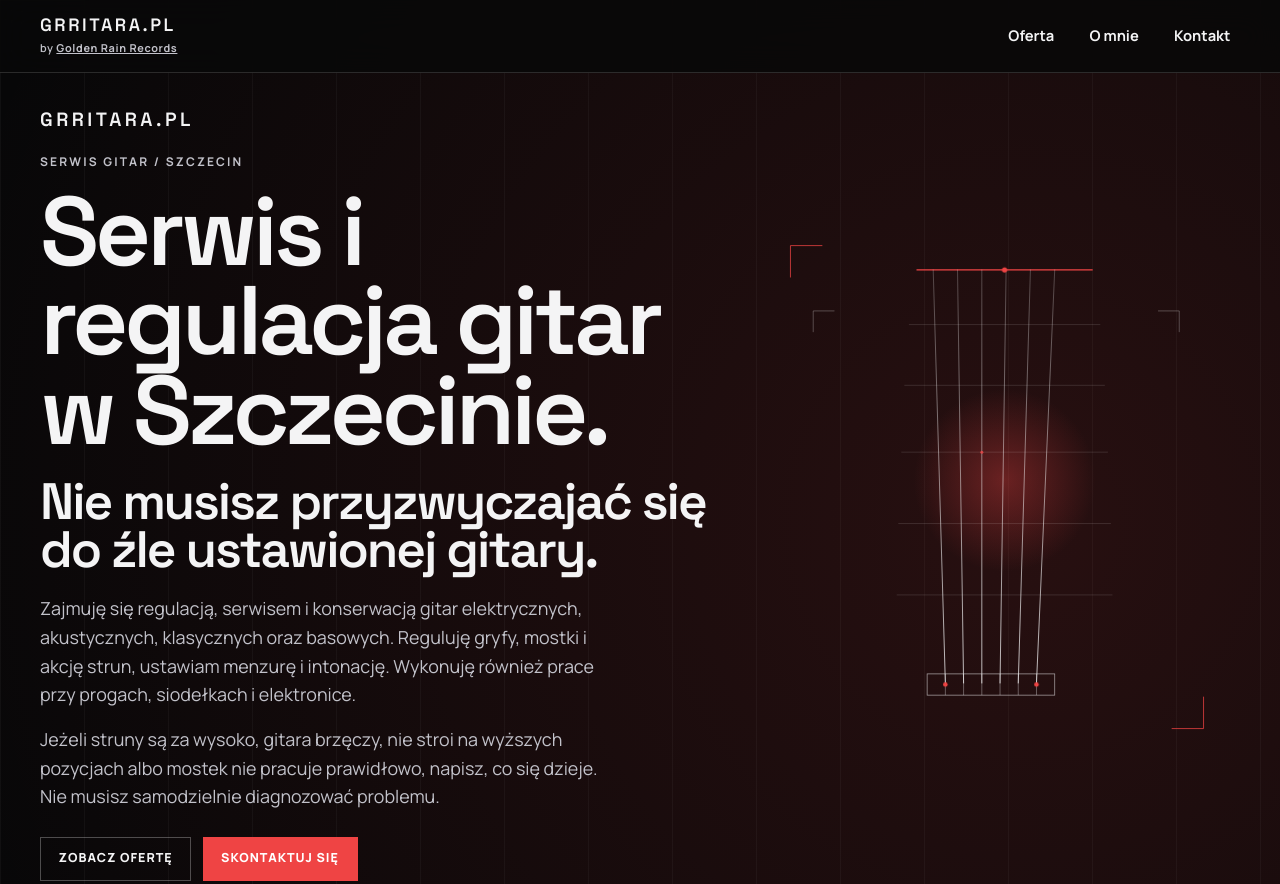
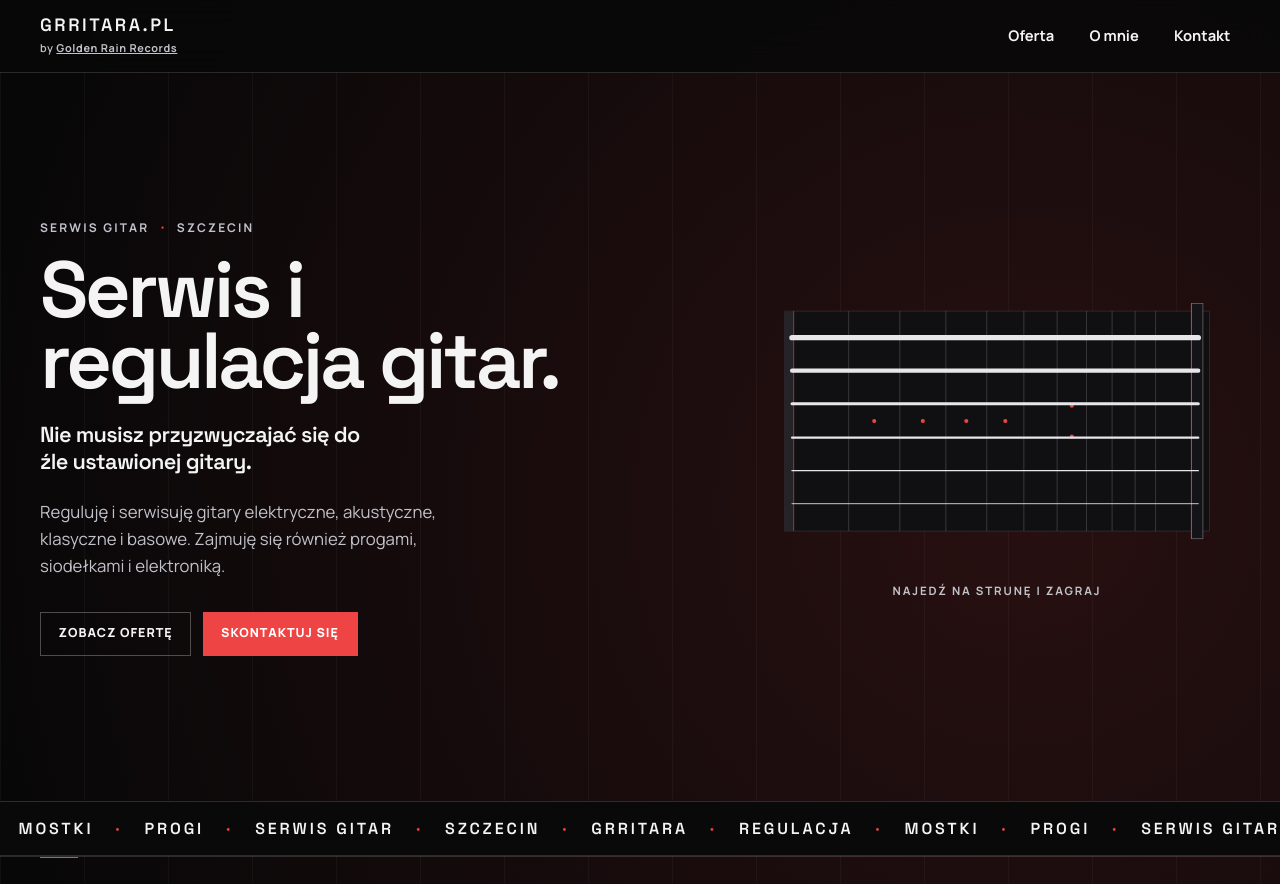
Before and after one commit to lenadobrynowicz/grritara.pl, a plain HTML site: page index.html in a window 1280 px wide. Shown: the top 884 px of the page. Drawn offline with Linux system fonts and the light colour scheme.

Commit message:
Simplify the hero and add playable guitar strings.
Co-authored-by: Cursor <cursoragent@cursor.com>

```diff
--- a/css/motion.css
+++ b/css/motion.css
@@ -53,42 +53,73 @@ body {
   grid-column: 8 / span 5;
 }
 
-.hero-mark {
-  margin: 0 0 1rem;
-  font-family: var(--display);
-  font-weight: 600;
-  font-size: clamp(0.95rem, 1.5vw, 1.2rem);
-  letter-spacing: 0.18em;
+.hero-art {
+  margin: 0;
+  min-width: 0;
 }
 
-.hero-art {
-  margin: 0;
-  transition: transform 0.35s ease;
+.fret-stage {
+  position: relative;
 }
 
-.neck {
+.fretboard {
   display: block;
-  width: min(100%, 34rem);
+  width: 100%;
   height: auto;
-  margin-inline: auto;
 }
 
-.string {
-  stroke-dasharray: 640;
-  stroke-dashoffset: 640;
-  animation: draw 1.7s ease forwards;
+.string-list {
+  position: absolute;
+  left: 7.8%;
+  right: 8.6%;
+  top: 16%;
+  bottom: 16%;
+  display: flex;
+  flex-direction: column;
+  justify-content: space-between;
 }
 
-.string:nth-child(2) { animation-delay: 0.08s; }
-.string:nth-child(3) { animation-delay: 0.16s; }
-.string:nth-child(4) { animation-delay: 0.24s; }
-.string:nth-child(5) { animation-delay: 0.32s; }
-.string:nth-child(6) { animation-delay: 0.4s; }
+.g-string {
+  display: block;
+  width: 100%;
+  flex: 1 1 0;
+  min-height: 1.75rem;
+  margin: 0;
+  padding: 0;
+  border: 0;
+  background: transparent;
+  color: inherit;
+  cursor: pointer;
+  touch-action: manipulation;
+}
 
-.lamp {
-  transform-box: fill-box;
-  transform-origin: center;
-  animation: pulse 3.4s ease-in-out infinite;
+.g-string svg {
+  display: block;
+  width: 100%;
+  height: 100%;
+  overflow: visible;
+}
+
+.wave {
+  fill: none;
+  stroke: #e7e7ea;
+  stroke-linecap: round;
+  vector-effect: non-scaling-stroke;
+}
+
+.g-string.is-lit .wave {
+  stroke: #fff;
+  filter: drop-shadow(0 0 5px rgba(239, 68, 68, 0.95));
+}
+
+.string-hint {
+  margin: 0.9rem 0 0;
+  color: var(--muted);
+  font-size: 0.72rem;
+  font-weight: 700;
+  letter-spacing: 0.16em;
+  text-align: center;
+  text-transform: uppercase;
 }
 
 .hero-copy > * {
@@ -394,9 +425,9 @@ body {
     font-size: clamp(2.55rem, 12vw, 3.3rem);
   }
 
-  .slogan {
-    margin: calc(var(--space) * 2) 0;
-    font-size: clamp(1.55rem, 6.5vw, 2.05rem);
+  .hero .slogan {
+    margin: 1rem 0 0;
+    font-size: clamp(1.15rem, 4.4vw, 1.4rem);
   }
 
   .hero .lead,
@@ -479,10 +510,6 @@ body {
   }
 }
 
-@keyframes draw {
-  to { stroke-dashoffset: 0; }
-}
-
 @keyframes rise {
   from {
     opacity: 0;
@@ -492,11 +519,6 @@ body {
     opacity: 1;
     transform: none;
   }
-}
-
-@keyframes pulse {
-  0%, 100% { opacity: 0.45; }
-  50% { opacity: 1; }
 }
 
 @keyframes ticker {
@@ -509,8 +531,6 @@ body {
 }
 
 @media (prefers-reduced-motion: reduce) {
-  .string,
-  .lamp,
   .hero-copy > *,
   .marquee-track,
   #kontakt::after,
--- a/css/styles.css
+++ b/css/styles.css
@@ -888,14 +888,20 @@ textarea {
 }
 
 .hero h1 {
-  max-width: 15ch;
-  font-size: clamp(3.3rem, 7.6vw, 7rem);
+  max-width: 11ch;
+  margin-top: 0.35rem;
+  font-size: clamp(3.4rem, 6.2vw, 6.2rem);
   letter-spacing: -0.045em;
-  line-height: 0.92;
+  line-height: 0.9;
 }
 
-.hero .lead + .lead {
-  margin-top: 1rem;
+.hero .slogan {
+  max-width: 24ch;
+  margin: 1.5rem 0 0;
+  color: var(--text);
+  font-size: clamp(1.25rem, 1.7vw, 1.65rem);
+  line-height: 1.25;
+  letter-spacing: -0.03em;
 }
 
 .media-slot[hidden] {
@@ -939,9 +945,14 @@ textarea {
 }
 
 .hero .lead {
-  max-width: 36rem;
-  margin-top: 1.15rem;
-  font-size: 1.12rem;
+  max-width: 42ch;
+  margin-top: 1.5rem;
+  font-size: 1.05rem;
+  line-height: 1.6;
+}
+
+.hero .actions {
+  margin-top: 2rem;
 }
 
 .offer {
--- a/index.html
+++ b/index.html
@@ -70,62 +70,66 @@
       <section class="hero" id="start">
         <div class="wrap hero-grid" data-media-root>
           <div class="hero-copy">
-            <p class="hero-mark">GRRITARA.PL</p>
-            <p class="eyebrow">Serwis gitar / Szczecin</p>
-            <h1>Serwis i regulacja gitar w Szczecinie.</h1>
+            <p class="eyebrow">Serwis gitar <span>·</span> Szczecin</p>
+            <h1>Serwis i regulacja gitar.</h1>
             <p class="slogan">Nie musisz przyzwyczajać się do źle ustawionej gitary.</p>
-            <p class="lead">Zajmuję się regulacją, serwisem i konserwacją gitar elektrycznych, akustycznych, klasycznych oraz basowych. Reguluję gryfy, mostki i akcję strun, ustawiam menzurę i intonację. Wykonuję również prace przy progach, siodełkach i elektronice.</p>
-            <p class="lead">Jeżeli struny są za wysoko, gitara brzęczy, nie stroi na wyższych pozycjach albo mostek nie pracuje prawidłowo, napisz, co się dzieje. Nie musisz samodzielnie diagnozować problemu.</p>
+            <p class="lead">Reguluję i serwisuję gitary elektryczne, akustyczne, klasyczne i basowe. Zajmuję się również progami, siodełkami i elektroniką.</p>
             <div class="actions">
               <a class="button button-ghost" href="#oferta">Zobacz ofertę</a>
               <a class="button" href="https://wa.me/48453250511" target="_blank" rel="noopener noreferrer">Skontaktuj się</a>
             </div>
           </div>
-          <div class="hero-art" aria-hidden="true">
-            <svg class="neck" viewBox="0 0 640 780" fill="none">
-              <defs>
-                <radialGradient id="neck-glow" cx="50%" cy="46%" r="42%">
-                  <stop offset="0%" stop-color="#ef4444" stop-opacity="0.34" />
-                  <stop offset="68%" stop-color="#ef4444" stop-opacity="0" />
-                </radialGradient>
-                <linearGradient id="string-fade" x1="320" y1="80" x2="320" y2="660" gradientUnits="userSpaceOnUse">
-                  <stop offset="0%" stop-color="#f4f4f5" stop-opacity="0.25" />
-                  <stop offset="100%" stop-color="#f4f4f5" stop-opacity="0.9" />
-                </linearGradient>
-              </defs>
-              <circle cx="330" cy="390" r="210" fill="url(#neck-glow)" />
-              <path d="M48 64h42M48 64v42M592 700h-42M592 700v-42" stroke="#ef4444" stroke-width="1" />
-              <path d="M78 150h28M78 150v28M560 150h-28M560 150v28" stroke="rgba(244,244,245,0.35)" stroke-width="1" />
-              <line x1="214" y1="96" x2="446" y2="96" stroke="#ef4444" stroke-width="1.4" />
-              <g stroke="rgba(244,244,245,0.16)" stroke-width="1">
-                <line x1="204" y1="168" x2="456" y2="168" />
-                <line x1="198" y1="248" x2="462" y2="248" />
-                <line x1="194" y1="336" x2="466" y2="336" />
-                <line x1="190" y1="430" x2="470" y2="430" />
-                <line x1="188" y1="524" x2="472" y2="524" />
-              </g>
-              <g stroke="url(#string-fade)" stroke-width="1.15" stroke-linecap="round">
-                <line class="string" x1="236" y1="96" x2="252" y2="640" />
-                <line class="string" x1="268" y1="96" x2="276" y2="640" />
-                <line class="string" x1="300" y1="96" x2="300" y2="640" />
-                <line class="string" x1="332" y1="96" x2="324" y2="640" />
-                <line class="string" x1="364" y1="96" x2="348" y2="640" />
-                <line class="string" x1="396" y1="96" x2="372" y2="640" />
-              </g>
-              <rect x="228" y="628" width="168" height="28" stroke="rgba(244,244,245,0.62)" />
-              <g stroke="rgba(244,244,245,0.45)">
-                <line x1="252" y1="628" x2="252" y2="656" />
-                <line x1="276" y1="628" x2="276" y2="656" />
-                <line x1="300" y1="628" x2="300" y2="656" />
-                <line x1="324" y1="628" x2="324" y2="656" />
-                <line x1="348" y1="628" x2="348" y2="656" />
-                <line x1="372" y1="628" x2="372" y2="656" />
-              </g>
-              <circle class="lamp" cx="330" cy="96" r="3.5" fill="#ef4444" />
-              <circle class="lamp" cx="252" cy="642" r="3" fill="#ef4444" />
-              <circle class="lamp" cx="372" cy="642" r="3" fill="#ef4444" />
-              <circle cx="300" cy="336" r="2" fill="#ef4444" fill-opacity="0.8" />
-            </svg>
+          <div class="hero-art">
+            <div class="fret-stage">
+              <svg class="fretboard" viewBox="0 0 760 460" fill="none" aria-hidden="true">
+                <rect x="48" y="58" width="664" height="344" fill="#101012" stroke="rgba(244,244,245,0.16)" />
+                <rect x="48" y="58" width="14" height="344" fill="#232328" />
+                <line x1="62" y1="58" x2="62" y2="402" stroke="#ef4444" stroke-width="1" />
+                <g stroke="rgba(244,244,245,0.28)" stroke-width="1">
+                  <line x1="148" y1="58" x2="148" y2="402" />
+                  <line x1="228" y1="58" x2="228" y2="402" />
+                  <line x1="300" y1="58" x2="300" y2="402" />
+                  <line x1="364" y1="58" x2="364" y2="402" />
+                  <line x1="422" y1="58" x2="422" y2="402" />
+                  <line x1="474" y1="58" x2="474" y2="402" />
+                  <line x1="520" y1="58" x2="520" y2="402" />
+                  <line x1="560" y1="58" x2="560" y2="402" />
+                  <line x1="596" y1="58" x2="596" y2="402" />
+                  <line x1="628" y1="58" x2="628" y2="402" />
+                </g>
+                <g fill="#ef4444">
+                  <circle cx="188" cy="230" r="3.2" />
+                  <circle cx="264" cy="230" r="3.2" />
+                  <circle cx="332" cy="230" r="3.2" />
+                  <circle cx="393" cy="230" r="3.2" />
+                  <circle cx="497" cy="206" r="3.2" />
+                  <circle cx="497" cy="254" r="3.2" />
+                </g>
+                <rect x="684" y="46" width="18" height="368" fill="#141418" stroke="rgba(244,244,245,0.45)" />
+                <line x1="684" y1="46" x2="684" y2="414" stroke="#ef4444" stroke-width="1" />
+              </svg>
+              <div class="string-list" role="group" aria-label="Sześć strun gitary" aria-describedby="string-hint">
+                <button class="g-string" type="button" data-note="E2" data-freq="82.41" aria-label="Struna E2">
+                  <svg viewBox="0 0 640 32" aria-hidden="true"><path class="wave" stroke-width="5.4" d="M0 16 H640" /></svg>
+                </button>
+                <button class="g-string" type="button" data-note="A2" data-freq="110" aria-label="Struna A2">
+                  <svg viewBox="0 0 640 32" aria-hidden="true"><path class="wave" stroke-width="4.1" d="M0 16 H640" /></svg>
+                </button>
+                <button class="g-string" type="button" data-note="D3" data-freq="146.83" aria-label="Struna D3">
+                  <svg viewBox="0 0 640 32" aria-hidden="true"><path class="wave" stroke-width="3" d="M0 16 H640" /></svg>
+                </button>
+                <button class="g-string" type="button" data-note="G3" data-freq="196" aria-label="Struna G3">
+                  <svg viewBox="0 0 640 32" aria-hidden="true"><path class="wave" stroke-width="2.1" d="M0 16 H640" /></svg>
+                </button>
+                <button class="g-string" type="button" data-note="B3" data-freq="246.94" aria-label="Struna B3">
+                  <svg viewBox="0 0 640 32" aria-hidden="true"><path class="wave" stroke-width="1.35" d="M0 16 H640" /></svg>
+                </button>
+                <button class="g-string" type="button" data-note="E4" data-freq="329.63" aria-label="Struna E4">
+                  <svg viewBox="0 0 640 32" aria-hidden="true"><path class="wave" stroke-width="0.85" d="M0 16 H640" /></svg>
+                </button>
+              </div>
+            </div>
+            <p class="string-hint" id="string-hint">Najedź na strunę i zagraj</p>
           </div>
           <div class="media-slot" data-media="hero" data-alt="Gitara w serwisie GRRITARA w Szczecinie." hidden></div>
         </div>
```
Also changed, not shown: js/main.js (+105 -12 lines).
